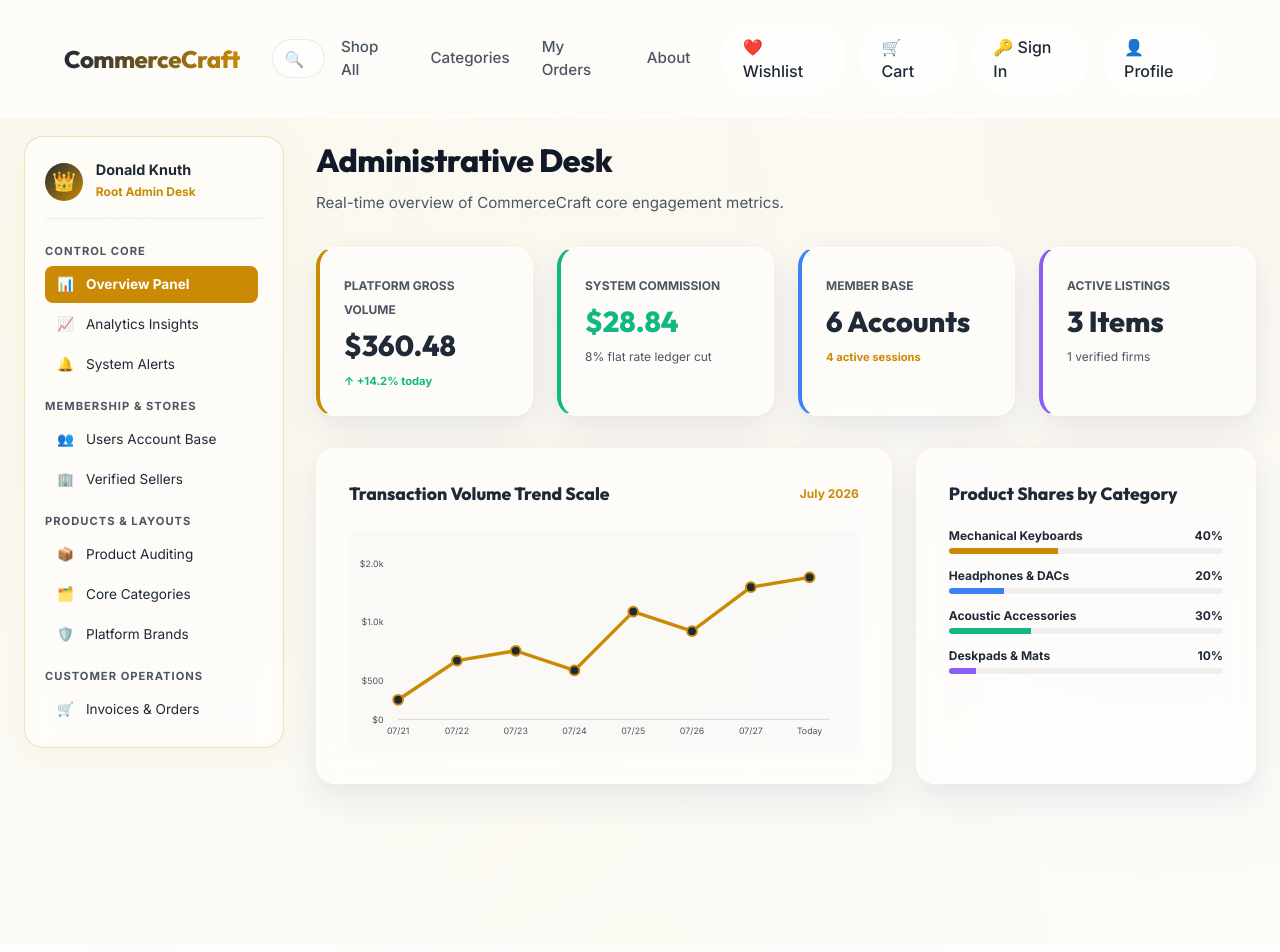
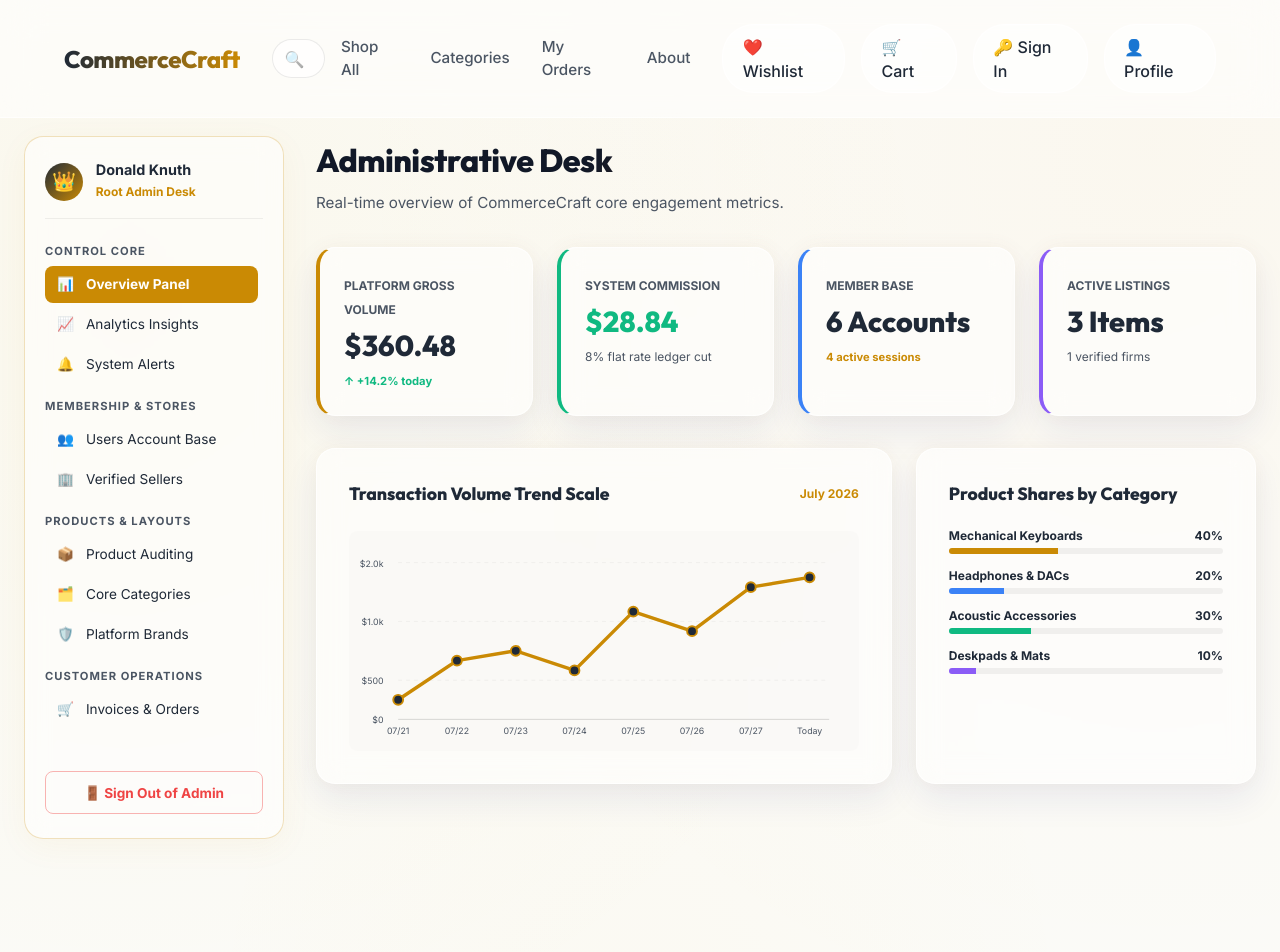
Before and after one commit to abdulrahman2202/CommerceCraft, a React (Vite) app in the folder frontend/ecommerce-app/: page /admin-dashboard in a window 1280 px wide. Shown: the top 952 px of the page. Built offline with nearby package versions, Linux system fonts and the light colour scheme.

Commit message:
logout button is added to the pages

```diff
--- a/frontend/ecommerce-app/src/pages/AdminDashboard.jsx
+++ b/frontend/ecommerce-app/src/pages/AdminDashboard.jsx
@@ -1,4 +1,5 @@
 import React, { useState, useEffect } from 'react';
+import { useNavigate } from 'react-router-dom';
 import AdminOverview from '../components/admin/AdminOverview';
 import AdminUserManager from '../components/admin/AdminUserManager';
 import AdminMerchantManager from '../components/admin/AdminMerchantManager';
@@ -6,6 +7,7 @@ import AdminOperationsManager from '../components/admin/AdminOperationsManager';
 import AdminSystemConfig from '../components/admin/AdminSystemConfig';
 
 function AdminDashboard() {
+    const navigate = useNavigate();
     const [activeSubTab, setActiveSubTab] = useState('dashboard');
     const [selectedUserId, setSelectedUserId] = useState(null);
     const [selectedSellerId, setSelectedSellerId] = useState(null);
@@ -259,6 +261,39 @@ function AdminDashboard() {
                             </div>
                         ))}
                     </div>
+
+                    {/* Logout Button */}
+                    <button
+                        onClick={() => navigate('/')}
+                        style={{
+                            margin: '1.5rem 0 0 0',
+                            padding: '0.65rem 1rem',
+                            display: 'flex',
+                            justifyContent: 'center',
+                            alignItems: 'center',
+                            gap: '0.5rem',
+                            background: 'transparent',
+                            color: '#ef4444',
+                            border: '1px solid rgba(239, 68, 68, 0.4)',
+                            fontWeight: 700,
+                            borderRadius: '0.5rem',
+                            fontSize: '0.85rem',
+                            cursor: 'pointer',
+                            width: '100%',
+                            transition: 'all 0.2s',
+                        }}
+                        onMouseEnter={(e) => {
+                            e.currentTarget.style.background = '#ef4444';
+                            e.currentTarget.style.color = 'white';
+                        }}
+                        onMouseLeave={(e) => {
+                            e.currentTarget.style.background = 'transparent';
+                            e.currentTarget.style.color = '#ef4444';
+                        }}
+                    >
+                        🚪 Sign Out of Admin
+                    </button>
+
                 </div>
             </aside>
 
```
